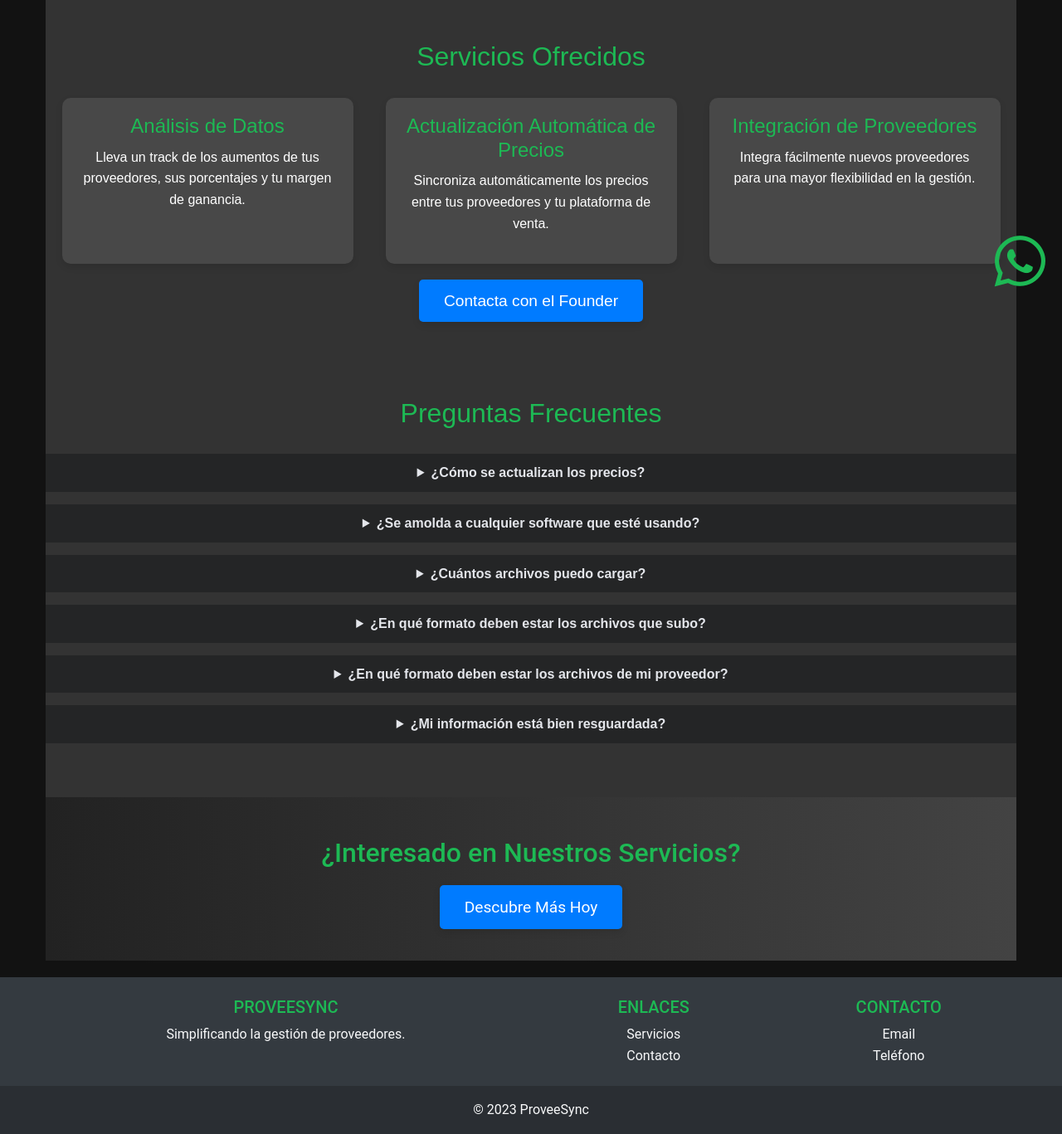
After one commit to franfurey/actualizadorPrecios, a Flask app: page /services in a window 1280 px wide. The commit adds this page. Shown: the part 430-1797 px from the top of the page at 83% size. Run offline with Flask 3, Linux system fonts and the light colour scheme; some libraries are stand-ins or nearby versions.

Commit message:
new pages

```diff
--- a/main.py
+++ b/main.py
@@ -52,6 +52,21 @@ def home():
 @app.route('/login', methods=['GET', 'POST'])
 def login():
     return login_view()
+
+@app.route('/services')
+def services():
+    return render_template('services.html')
+
+@app.route('/blog')
+def blog():
+    # Aquí eventualmente querrás cargar tus entradas de blog desde una base de datos
+    # Pero por ahora, usaremos una lista de diccionarios para simularlo.
+    blog_entries = [
+        {'title': 'Mi primera entrada', 'content': 'Este es el contenido de mi primera entrada.'},
+        {'title': 'Mi segunda entrada', 'content': 'Este es el contenido de mi segunda entrada.'},
+    ]
+    return render_template('blog.html', entries=blog_entries)
+
 
 
 @app.route('/dashboard', methods=['GET', 'POST'])
--- a/templates/footer.html
+++ b/templates/footer.html
@@ -11,7 +11,7 @@
         <h5 class="text-uppercase">Enlaces</h5>
         <ul class="list-unstyled mb-0">
           <li>
-            <a href="#!" class="text-light">Servicios</a>
+            <a href="{{ url_for('services') }}" class="text-light">Servicios</a>
           </li>
           <li>
             <a href="#!" class="text-light">Contacto</a>
@@ -22,7 +22,8 @@
         <h5 class="text-uppercase">Contacto</h5>
         <ul class="list-unstyled mb-0">
           <li>
-            <a href="#!" class="text-light">Email</a>
+            <a href="mailto:franciscofurey@gmail.com?subject=Interesado en ProveeSync&body=Quiero saber más sobre ProveeSync, tengamos una reunión." target="_blank" class="text-light">Email</a>
+
           </li>
           <li>
             <a href="#!" class="text-light">Teléfono</a>
--- a/templates/nav.html
+++ b/templates/nav.html
@@ -18,22 +18,24 @@
 <!-- Aquí va tu barra de navegación -->
 <nav class="navbar navbar-expand-lg navbar-dark bg-dark">
   <div class="container">
-    <a class="navbar-brand" href="#">ProveeSync</a>
+    <a class="navbar-brand" href="{{ url_for('home') }}">ProveeSync</a>
     <button class="navbar-toggler" type="button" data-toggle="collapse" data-target="#navbarNav" aria-controls="navbarNav" aria-expanded="false" aria-label="Toggle navigation">
       <span class="navbar-toggler-icon"></span>
     </button>
     <div class="collapse navbar-collapse" id="navbarNav">
       <ul class="navbar-nav ml-auto">
         <li class="nav-item active">
-          <a class="nav-link" href="#">Inicio</a>
+          <a class="nav-link" href="{{ url_for('home') }}">Inicio</a>
         </li>
         <li class="nav-item">
-          <a class="nav-link" href="#">Servicios</a>
+          <a class="nav-link" href="{{ url_for('services') }}">Servicios</a>
         </li>
         <li class="nav-item">
-          <a class="nav-link" href="https://wa.me/5493513273358" target="_blank">Contacto</a>
+          <a class="nav-link" href="https://wa.me/5493513273358" target="_blank">Whatsapp</a>
         </li>
-        <!-- Añade tu nueva sección aquí -->
+        <li class="nav-item">
+          <a class="nav-link" href="{{ url_for('blog') }}">Blog</a>
+        </li>
         <li class="nav-item">
           <a class="nav-link" href="{{ url_for('login') }}">Iniciar Sesión</a>
         </li>
--- /dev/null
+++ b/templates/services.html
@@ -0,0 +1,71 @@
+{% extends 'base.html' %}
+
+{% block title %}ProveeSync - Servicios{% endblock %}
+
+{% block content %}
+  <section id="intro">
+    <h1>Nuestros Servicios</h1>
+    <p>Actualiza listas de costos y precios en minutos, no en horas. Con ProveeSync.</p>
+    <p>Probalo gratis con tus primeros 5 proveedores.</p>
+  </section>
+
+  <section id="features">
+    <h2>Servicios Ofrecidos</h2>
+    <div class="feature-box">
+        <div class="feature-item">
+          <h3>Análisis de Datos</h3>
+          <p>Lleva un track de los aumentos de tus proveedores, sus porcentajes y tu margen de ganancia.</p>
+        </div>
+      <div class="feature-item">
+        <h3>Actualización Automática de Precios</h3>
+        <p>Sincroniza automáticamente los precios entre tus proveedores y tu plataforma de venta.</p>
+      </div>
+      <div class="feature-item">
+        <h3>Integración de Proveedores</h3>
+        <p>Integra fácilmente nuevos proveedores para una mayor flexibilidad en la gestión.</p>
+      </div>
+    </div>
+    <div class="cta-button">
+      <a href="https://wa.me/5493513273358" target="_blank">Contacta con el Founder</a>
+    </div>
+  </section>
+{% endblock %}
+
+{% block faqs %}
+  <section id="features" class="faqs-section">
+    <h2>Preguntas Frecuentes</h2>
+    <details class="faq-item">
+      <summary class="faq-question">¿Cómo se actualizan los precios?</summary>
+      <p class="faq-answer">La actualización de precios es completamente automatizada gracias a nuestra avanzada plataforma en la nube. Además, te ofrecemos la flexibilidad de elegir el formato del archivo que más te convenga—ya sea Excel, CSV, o cualquier otro que necesites—listo para integrarse sin problemas en tu software o e-commerce.</p>
+    </details>
+    <details class="faq-item">
+      <summary class="faq-question">¿Se amolda a cualquier software que esté usando?</summary>
+      <p class="faq-answer">Absolutamente, ProveeSync es compatible con una amplia gama de plataformas y softwares de gestión. Si tu sistema tiene funcionalidades de importación y exportación masiva, entonces ProveeSync es la solución ideal para ti.</p>
+    </details>
+    <details class="faq-item">
+      <summary class="faq-question">¿Cuántos archivos puedo cargar?</summary>
+      <p class="faq-answer">No ponemos un límite estricto en la cantidad de archivos que puedes gestionar. Ya sea que necesites configurar tres o incluso más archivos diferentes, ProveeSync te permite hacerlo con facilidad.</p>
+    </details>
+    <details class="faq-item">
+      <summary class="faq-question">¿En qué formato deben estar los archivos que subo?</summary>
+      <p class="faq-answer">Soportamos una variedad de formatos de archivo, incluyendo CSV, Excel, PDF, y JSON. Si tienes un formato especial en mente, no dudes en contactarnos para explorar cómo podríamos incorporarlo.</p>
+    </details>
+    <details class="faq-item">
+      <summary class="faq-question">¿En qué formato deben estar los archivos de mi proveedor?</summary>
+      <p class="faq-answer">Somos flexibles con los formatos de archivo de tu proveedor. Ya sean archivos en Excel, PDF, CSV u otros, podemos adaptarnos y asegurarnos de que la integración sea lo más fluida posible.</p>
+    </details>
+    <details class="faq-item">
+      <summary class="faq-question">¿Mi información está bien resguardada?</summary>
+      <p class="faq-answer">La seguridad de tus datos es nuestra máxima prioridad. Utilizamos Amazon Web Services, una de las plataformas más seguras a nivel mundial, para almacenar todos tus archivos e información. Así aseguramos múltiples capas de protección para tu tranquilidad.</p>
+    </details>
+  </section>
+{% endblock %}
+
+{% block cta %}
+  <section id="cta">
+    <h2>¿Interesado en Nuestros Servicios?</h2>
+    <div class="cta-button">
+      <a href="https://wa.me/5493513273358" target="_blank">Descubre Más Hoy</a>
+    </div>
+  </section>
+{% endblock %}
```
Also changed, not shown: templates/blog.html (added, +13 -0 lines), templates/landing_page.html (+6 -6 lines).
